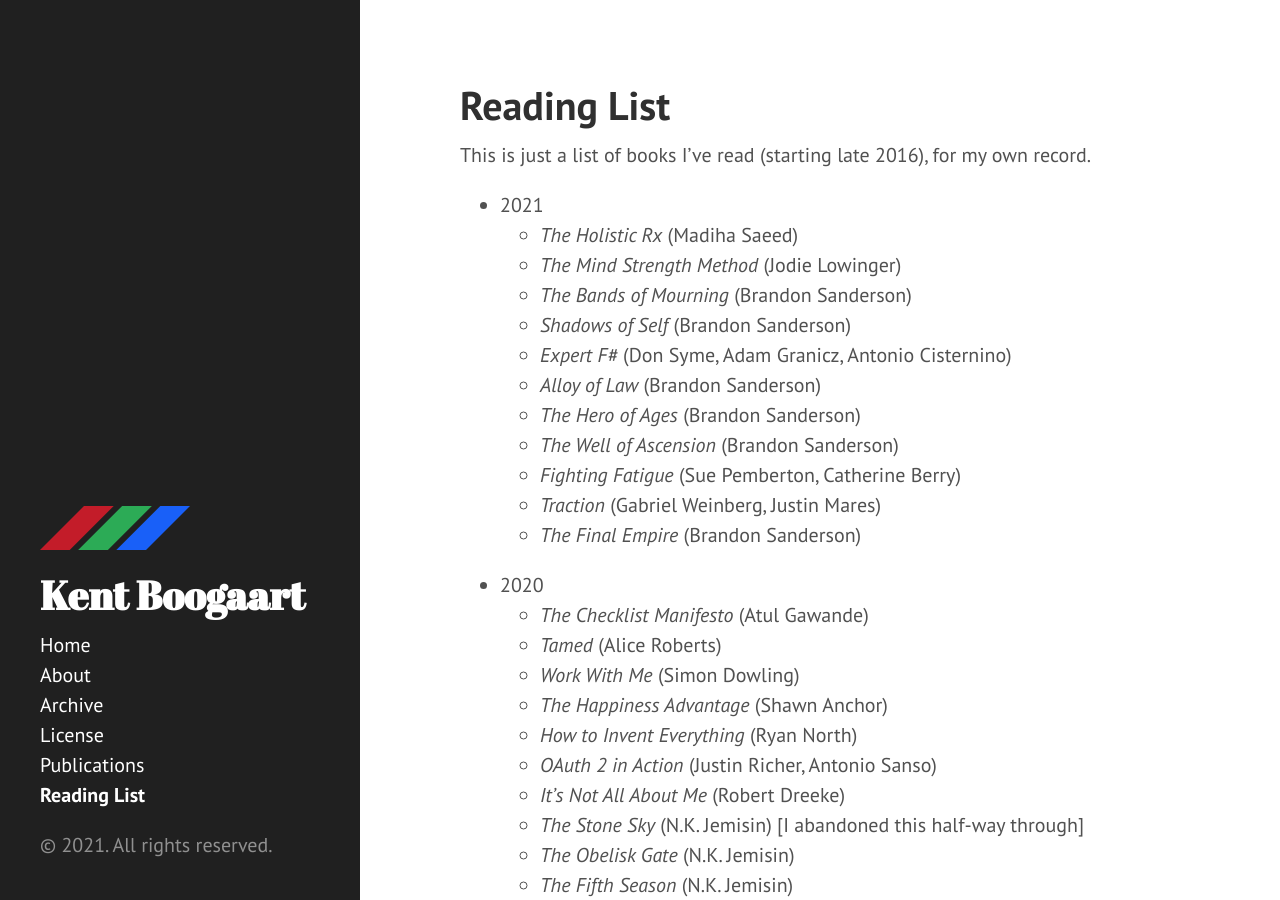
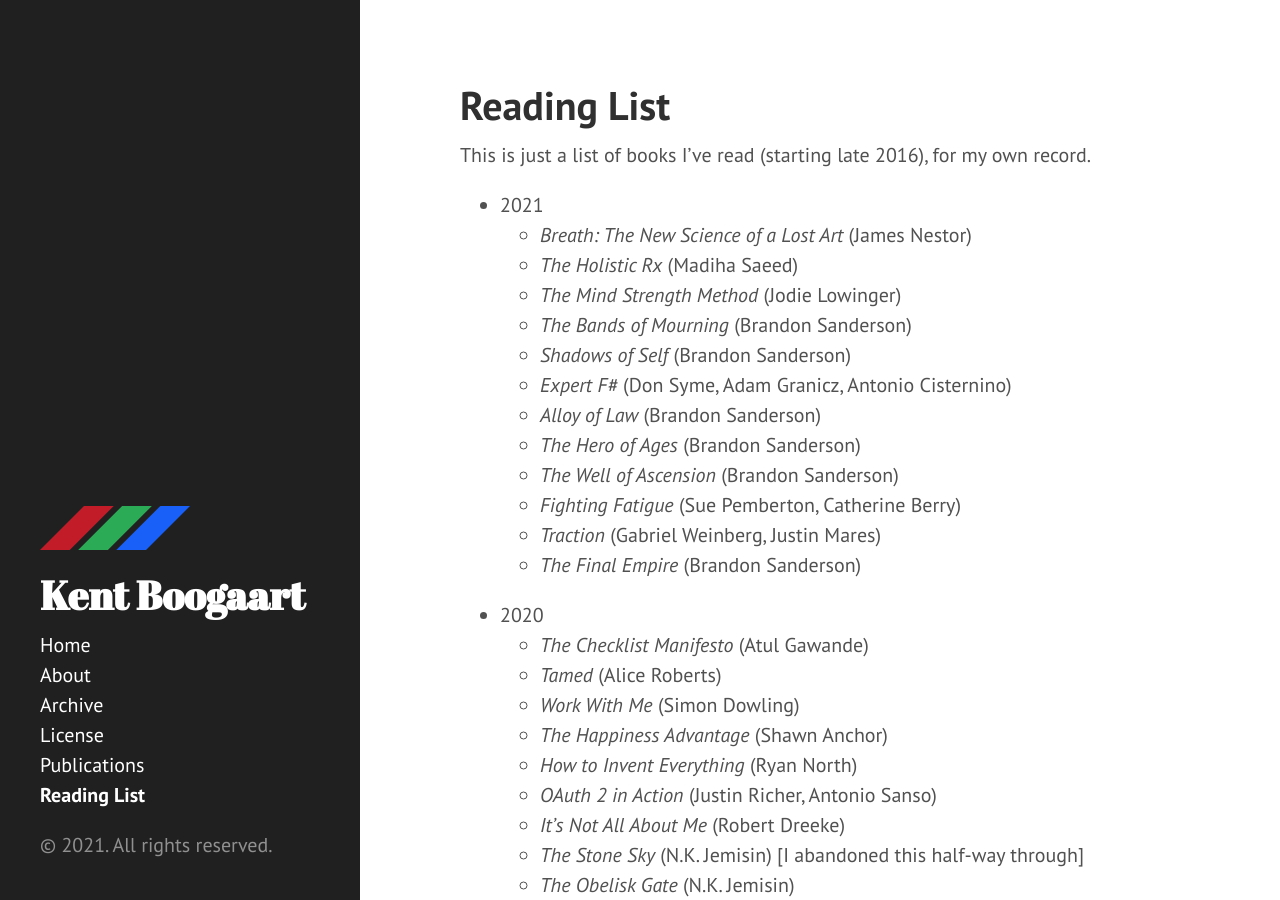
Before and after one commit to kentcb/kentcb.github.io, a Jekyll site: the page built from reading-list.md, in a window 1280 px wide and 900 px high. Built offline with Jekyll 4.4.1, drawn with Linux system fonts in a browser that asks for light colours; nearby versions of some CDN libraries.

Commit message:
Add Breath

```diff
--- a/reading-list.md
+++ b/reading-list.md
@@ -6,6 +6,7 @@ sidebar: true
 This is just a list of books I've read (starting late 2016), for my own record.
 
 * 2021
+    * _Breath: The New Science of a Lost Art_ (James Nestor)
     * _The Holistic Rx_ (Madiha Saeed)
     * _The Mind Strength Method_ (Jodie Lowinger)
     * _The Bands of Mourning_ (Brandon Sanderson)
```
